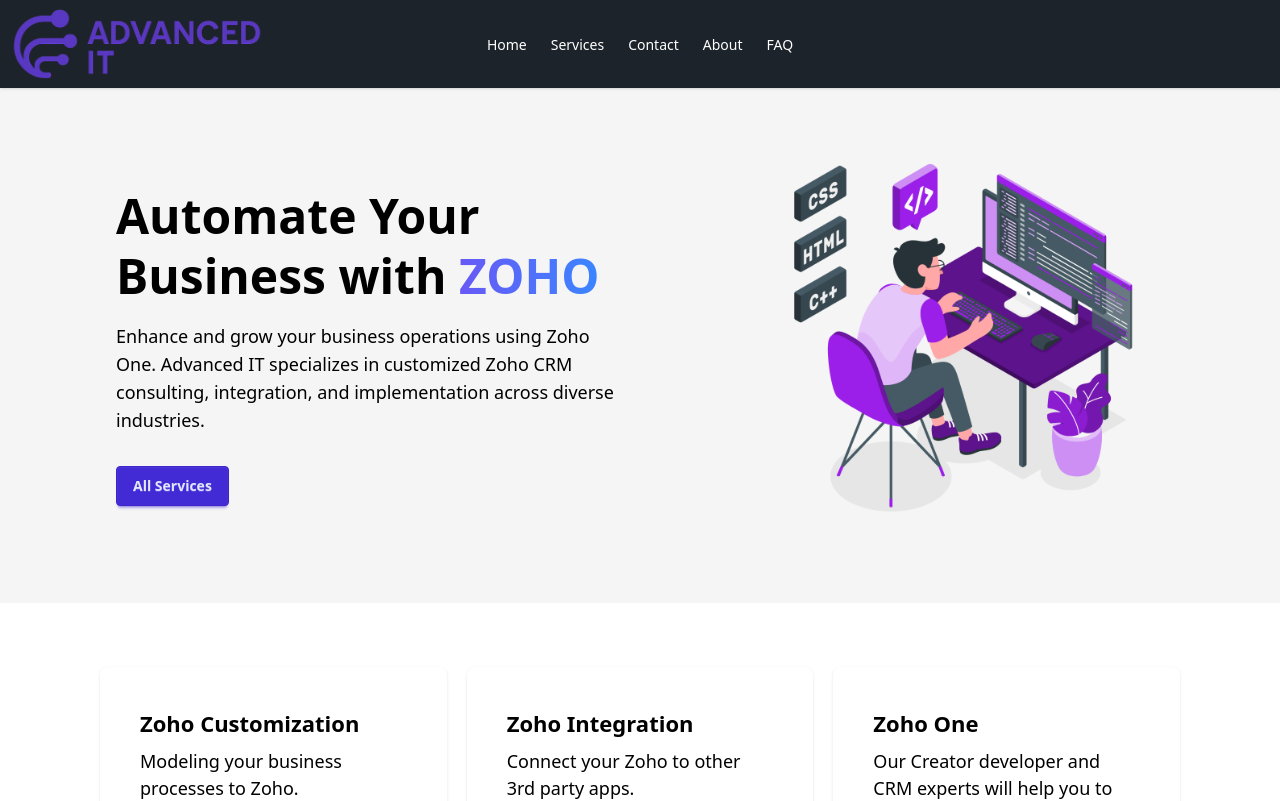
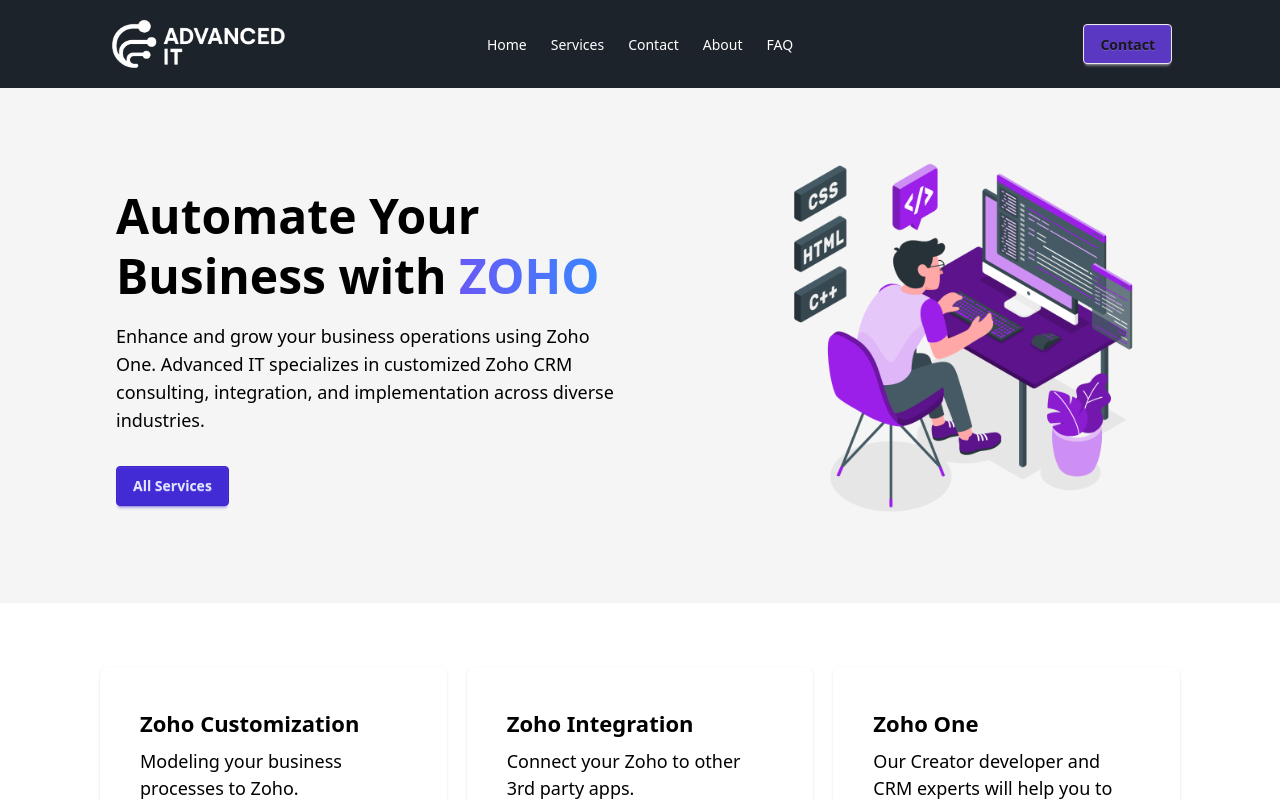
Before and after one commit to arouf01/advancedit, a React (Vite) app: page / in a window 1280 px wide. Shown: the top 801 px of the page. Built offline with nearby package versions, Linux system fonts and the light colour scheme.

Commit message:
header fixed

```diff
--- a/src/Components/Navbar.jsx
+++ b/src/Components/Navbar.jsx
@@ -23,10 +23,11 @@
   ];
 
   return (
-    <div className="navbar shadow-sm bg-[#1D232A]  text-white ">
+    <div className="shadow-sm bg-[#1D232A]  text-white">
+      <div className="navbar w-[1080px] mx-auto">
         <div className="navbar-start">
           <div className="dropdown">
-          <div tabIndex={0} role="button" className="  btn btn-ghost lg:hidden">
+            <div tabIndex={0} role="button" className="btn btn-ghost lg:hidden">
               <svg
                 xmlns="http://www.w3.org/2000/svg"
                 className="h-5 w-5"
@@ -54,14 +55,17 @@
             <img
               src={AdvancedITLogo}
               alt="Advanced IT Logo"
-            className="h-8 sm:h-12 md:h-14 lg:h-16 xl:h-18 w-auto object-contain"
+              className="h-8 sm:h-12 md:h-14 lg:h-16 xl:h-18 object-contain brightness-0 invert-[1]"
+              width="180px"
+              height="50px"
             />
           </Link>
         </div>
         <div className="navbar-center hidden lg:flex ">
           <ul className="menu menu-horizontal px-1 ">{menu}</ul>
         </div>
-      <div className="navbar-end">{/* <a className="btn">Button</a> */}</div>
+        <div className="navbar-end">{<a className="btn bg-[#5A38C2]">Contact</a>}</div>
+      </div>
     </div>
   );
 };
```
Lines whose indentation alone changed are shown as unchanged.
